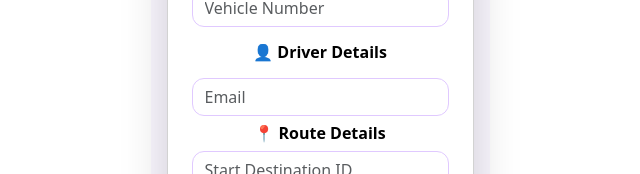
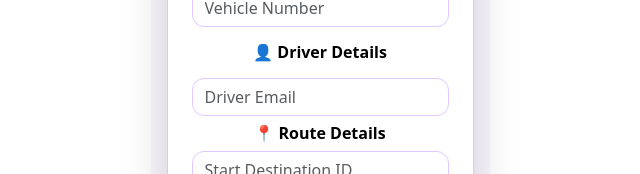
Before and after one commit to pratham5816/DAC-PROJECT, a React (Vite) app in the folder front_end/VehicleTracker/: page /user in a window 1280 px wide. Shown: the part 948-1122 px from the top of the page, without its empty margins (320-960 px from the left). Built offline with nearby package versions, Linux system fonts and the light colour scheme; no server answers.

Commit message:
Api integration changes

```diff
--- a/front_end/VehicleTracker/src/Components/AddVehicle.jsx
+++ b/front_end/VehicleTracker/src/Components/AddVehicle.jsx
@@ -1,9 +1,7 @@
-import React, { useState } from "react";
+import React, { useEffect, useState } from "react";
 import { Container, Card, Form, Button } from "react-bootstrap";
 import axios from "axios";
-import './AddVehicle.css'
-
-
+import "./AddVehicle.css";
 
 const AddVehicle = () => {
   const [vehicle, setVehicle] = useState({
@@ -20,6 +18,23 @@ const AddVehicle = () => {
     setVehicle({ ...vehicle, [e.target.name]: e.target.value });
   };
 
+  const [userIdfromApi, setUserIdfromApi] = useState(0);
+
+
+  useEffect(() => {
+    axios
+      .post("http://localhost:8080/user/getUserIDbyEmail", {
+        email: localStorage.getItem("Email"),
+      })
+      .then((res) => {
+        //console.log(res.data);
+        setUserIdfromApi(parseInt(res.data));
+      })
+      .catch((err) => {
+        console.log("Error in fetching userId: " + err);
+      });
+  });
+
   const handleSubmit = async (e) => {
     e.preventDefault();
     setError("");
@@ -30,29 +45,28 @@ const AddVehicle = () => {
       return;
     }
 
-    const userEmail = localStorage.getItem("email");
-    console.log("User Email: "+userEmail);
+    //const userEmail = localStorage.getItem("Email");
+   // console.log("User Email: " + userEmail);
 
     try {
+    //  console.log("Vehicle Number: " + vehicle.vehicleNumber);
+      //const userEmail = localStorage.getItem("Email");
+    //  console.log("User Email: " + userEmail);
 
-      console.log("Vehicle Number: " + vehicle.vehicleNumber)
-        const userEmail = localStorage.getItem("Email");
-         console.log("User Email: "+userEmail);
-
-
-
-      const response = await axios.post("http://localhost:8080/User/getUserIDbyEmail",{
-        email:userEmail
-      });
-
-      const userIdfromApi = parseInt(response.data);
+      // const UserResponse = await axios
+      //   .post("http://localhost:8080/User/getUserIDbyEmail", {
+      //     email: userEmail,
+      //   })
+      //   .catch((err) => {
+      //     console.log("Error in fetching userId: " + err);
+      //   });
 
       await axios.post("http://localhost:8080/Vehicle/addVehicle", {
         vehicleNumber: vehicle.vehicleNumber,
         vehicleType: vehicle.vehicleType,
         challan_Exp: vehicle.challanExp,
         vehicle_Exp: vehicle.vehicleExp,
-        userId: userIdfromApi   // auto-filled from logged-in user
+        userId: userIdfromApi, // auto-filled from logged-in user
       });
 
       setSuccess("Vehicle registered successfully!");
@@ -64,16 +78,15 @@ const AddVehicle = () => {
       });
     } catch (err) {
       console.log(err);
-      if(err.response && err.response.data){
+      if (err.response && err.response.data) {
         setError(err.response.data);
-      }else{
+      } else {
         setError("Failed to add vehicle");
       }
     }
   };
 
   return (
-
     <div className="add-vehicle-wrapper">
       <Card className="add-vehicle-card shadow-lg p-4">
         <h4 className="text-center mb-3">🚗 Add Vehicle</h4>
--- a/front_end/VehicleTracker/src/Components/CreateDrive.jsx
+++ b/front_end/VehicleTracker/src/Components/CreateDrive.jsx
@@ -2,12 +2,12 @@ import React, { useState } from "react";
 import { Card, Form, Button, Row, Col } from "react-bootstrap";
 import axios from "axios";
 import "./CreateDrive.css";
-//import AddCheckpoint from "./AddCheckpoint";
 import Checkpoint from "./Checkpoint";
 
 const CreateDrive = () => {
   const [driver, setDriver] = useState({
     email: "",
+    driverId: null,
   });
 
   const [vehicleNumber, setVehicleNumber] = useState("");
@@ -16,10 +16,13 @@ const CreateDrive = () => {
 
   const [error, setError] = useState("");
   const [success, setSuccess] = useState("");
-
+  const [loading, setLoading] = useState(false);
 
   const handleDriverChange = (e) => {
-    setDriver({ ...driver, [e.target.name]: e.target.value });
+    setDriver((prev) => ({
+      ...prev,
+      [e.target.name]: e.target.value,
+    }));
   };
 
   const handleSubmit = async (e) => {
@@ -27,38 +30,49 @@ const CreateDrive = () => {
     setError("");
     setSuccess("");
 
-    if (!vehicleNumber || !finalPoint) {
+    if (!vehicleNumber || !finalPoint || !driver.email) {
       setError("Please fill all required fields");
       return;
     }
 
+    setLoading(true);
+
     try {
-      console.log("Driver : ", driver.email);
+      // 🔹 1. Get driver by email
       const driverRes = await axios.post(
         "http://localhost:8080/driver/getDriverByEmail",
-        { email: driver.email },
+        { email: driver.email }
       );
-      console.log("Driver Response: ", driverRes.data);
 
       const driverId = driverRes.data.driverId;
 
-      const ResponseApi = await axios.post(
-        "http://localhost:8080/drive/createDrive",
-        {
-          vehicleNumber: vehicleNumber,
-          driverId: driverId,
-          startpointId: startPoint, // later add start point
-          endpointId: finalPoint, // later add end point
-          latitude: 0, // later add latitude
-          longitude: 0, // later add longitude
-          // logged-in user
-        },
-      );
+      // store driverId (optional, for later use)
+      setDriver((prev) => ({
+        ...prev,
+        driverId,
+      }));
+
+      // 🔹 2. Create drive
+      await axios.post("http://localhost:8080/drive/createDrive", {
+        vehicleNumber,
+        driverId,
+        startpointId: startPoint,
+        endpointId: finalPoint,
+        latitude: 0,
+        longitude: 0,
+      });
 
       setSuccess("Ride created successfully!");
-    } catch (error) {
-      console.error("Error creating ride: " + error);
-      setError("Failed to create ride");
+    } catch (err) {
+      console.error("Error creating ride:", err);
+
+      if (err.response) {
+        setError(err.response.data.message || "Failed to create ride");
+      } else {
+        setError("Server not responding");
+      }
+    } finally {
+      setLoading(false);
     }
   };
 
@@ -71,6 +85,7 @@ const CreateDrive = () => {
         {success && <div className="alert alert-success">{success}</div>}
 
         <Form onSubmit={handleSubmit}>
+          {/* 🚗 Vehicle Details */}
           <h6>🚗 Vehicle Details</h6>
           <Form.Control
             className="mb-3"
@@ -79,45 +94,21 @@ const CreateDrive = () => {
             onChange={(e) => setVehicleNumber(e.target.value)}
           />
 
+          {/* 👤 Driver Details */}
           <h6>👤 Driver Details</h6>
           <Row className="g-2">
-            <Col xs={12} md={6}>
-              {/* <Form.Control
-                placeholder="Driver Name"
-                name="name"
+            <Col xs={12} md={12}>
+              <Form.Control
+                className="my-2"
+                placeholder="Driver Email"
+                name="email"
+                value={driver.email}
                 onChange={handleDriverChange}
-              /> */}
-            </Col>
-            <Col xs={12} md={6}>
-              {/* <Form.Control
-                placeholder="Phone"
-                name="phone"
-                onChange={handleDriverChange}
-              /> */}
+              />
             </Col>
           </Row>
 
-          <Form.Control
-            className="my-2"
-            placeholder="Email"
-            name="email"
-            onChange={handleDriverChange}
-          />
-
-          {/* <Form.Control
-            className="mb-2"
-            placeholder="License Number"
-            name="license"
-            onChange={handleDriverChange}
-          /> */}
-
-          {/* <Form.Control
-            className="mb-3"
-            placeholder="Status (Active / Inactive)"
-            name="status"
-            onChange={handleDriverChange}
-          /> */}
-
+          {/* 📍 Route Details */}
           <h6>📍 Route Details</h6>
           <Form.Control
             className="mb-3"
@@ -132,13 +123,15 @@ const CreateDrive = () => {
             onChange={(e) => setFinalPoint(e.target.value)}
           />
 
-          {/* 🔥 SEPARATE COMPONENT */}
-          {/* <AddCheckpoint /> */}
-          {/* <h6>📍 Route Details</h6> */}
+          {/* 🔥 Checkpoints */}
           <Checkpoint />
 
-          <Button type="submit" className="createRide-btn w-100 mt-3">
-            Create Ride
+          <Button
+            type="submit"
+            className="createRide-btn w-100 mt-3"
+            disabled={loading}
+          >
+            {loading ? "Creating..." : "Create Ride"}
           </Button>
         </Form>
       </Card>
--- a/front_end/VehicleTracker/src/Components/DriverSignup.jsx
+++ b/front_end/VehicleTracker/src/Components/DriverSignup.jsx
@@ -21,6 +21,7 @@ function DriverSignup() {
     e.preventDefault();
 
     try {
+      console.log("driver name : " + form.driverName);
       await axios.post("http://localhost:8080/driver/register", form);
       alert("Driver registered successfully! Please login.");
       navigate("/");
@@ -37,7 +38,7 @@ function DriverSignup() {
     <Form onSubmit={handleSubmit}>
       <Form.Group className="mb-3">
         <Form.Control
-          name="name"
+          name="driverName"
           placeholder="Full Name"
           required
           onChange={handleChange}
@@ -66,7 +67,7 @@ function DriverSignup() {
 
       <Form.Group className="mb-3">
         <Form.Control
-          name="LicenseNumber"
+          name="licenseNumber"
           type="text"
           placeholder="License Number"
           required
--- a/front_end/VehicleTracker/src/Pages/DriverPage.jsx
+++ b/front_end/VehicleTracker/src/Pages/DriverPage.jsx
@@ -160,10 +160,11 @@ const DriverPage = () => {
           <div className="avatar">👤</div>
 
           <div className="profile-info">
-            <h5>{"Name: " + driver2.name}</h5>
-            <h5>{"Lisence Number: " + driver2.lisenceNumber}</h5>
-            <h5>{"Driver Email: " + driver2.email}</h5>
-            <span>📞 {driver2.phone}</span>
+            <div> <span>{"Name:  " + driver2.name}</span></div>
+           <div> <span>{"Lisence Number:  " + driver2.lisenceNumber}</span></div>
+            <div><span>{"Driver Email:  " + driver2.email}</span></div>
+
+           <div> <span>📞 {driver2.phone}</span></div>
           </div>
 
           <Badge
--- a/front_end/VehicleTracker/src/Pages/LoginPage.jsx
+++ b/front_end/VehicleTracker/src/Pages/LoginPage.jsx
@@ -46,12 +46,13 @@ const LoginPage = ({ onLogin }) => {
     localStorage.setItem("Email", email); // local storage used so that we can call apis
 
     const loginApiMap = {
-      driver: "http://localhost:8080/Auth/driver/login",
-      user: "http://localhost:8080/Auth/user/login",
-      customer: "http://localhost:8080/Auth/customer/login",
+      driver: "http://localhost:8080/auth/driver/login",
+      user: "http://localhost:8080/auth/user/login",
+      customer: "http://localhost:8080/auth/customer/login",
     };
 
     const loginUrl = loginApiMap[activeTab];
+
     try {
       const response = await axios.post(
         loginUrl,
```
Also changed, not shown: 1 other file (tests, documents, lock files or other folders). Lines whose indentation alone changed are shown as unchanged.
